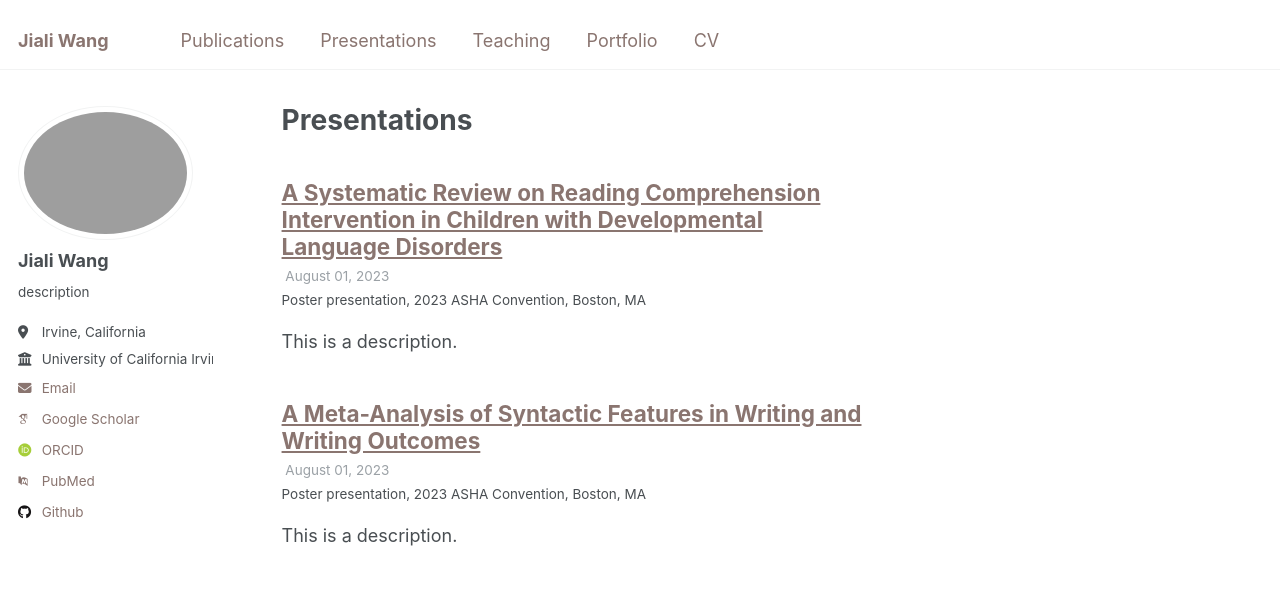
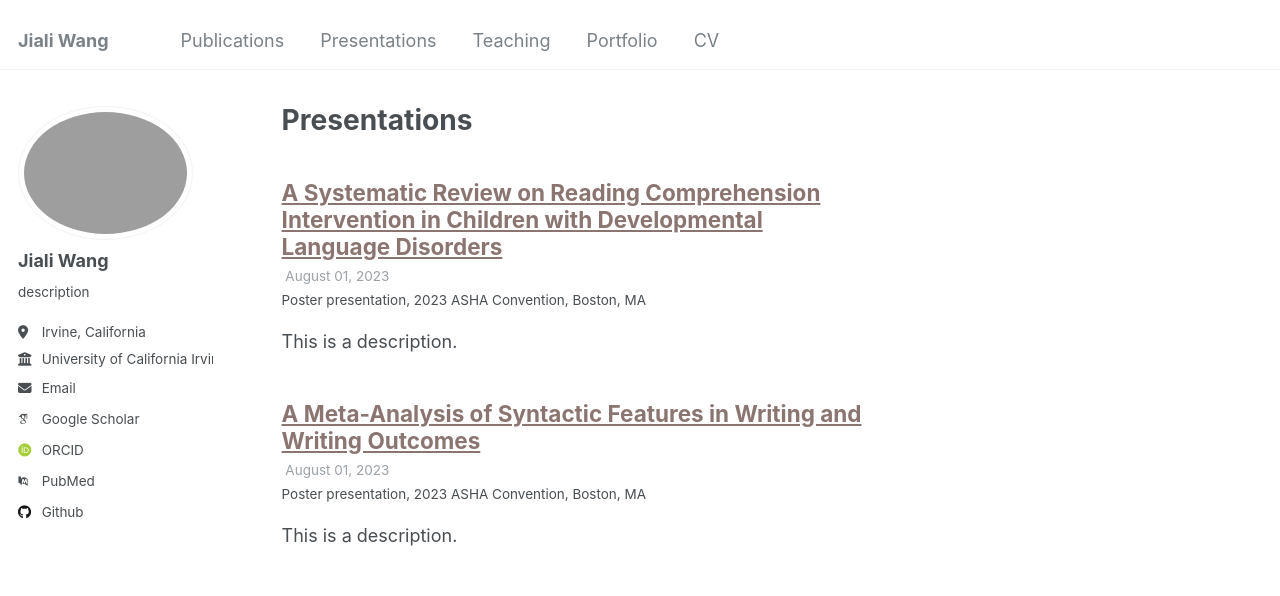
Before and after one commit to AltriaCarrie/altriacarrie.github.io, a Jekyll site: the page built from _pages/talks.html, in a window 1280 px wide. Shown: the top 596 px of the page. Built offline with Jekyll 4.4.1, drawn with Linux system fonts in a browser that asks for light colours; some web fonts are replaced.

Commit message:
Update archive-single-talk.html

```diff
--- a/_includes/archive-single-talk.html
+++ b/_includes/archive-single-talk.html
@@ -14,7 +14,7 @@
 
 <div class="{{ include.type | default: "list" }}__item">
   <style type="text/css">
-    a,a:link,a:visited{
+    a{
       text-decoration:none;
       color: #8a7570
     }
```
